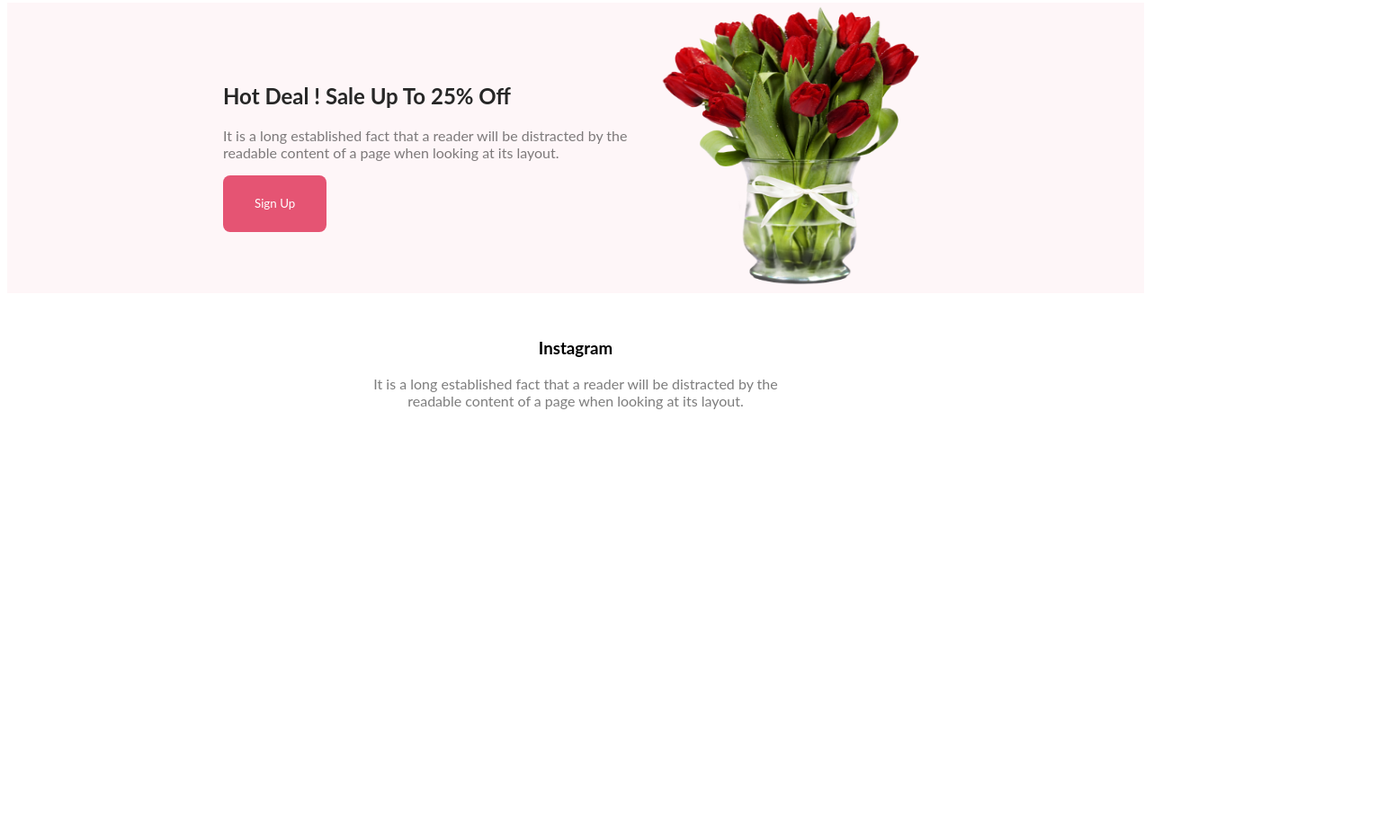
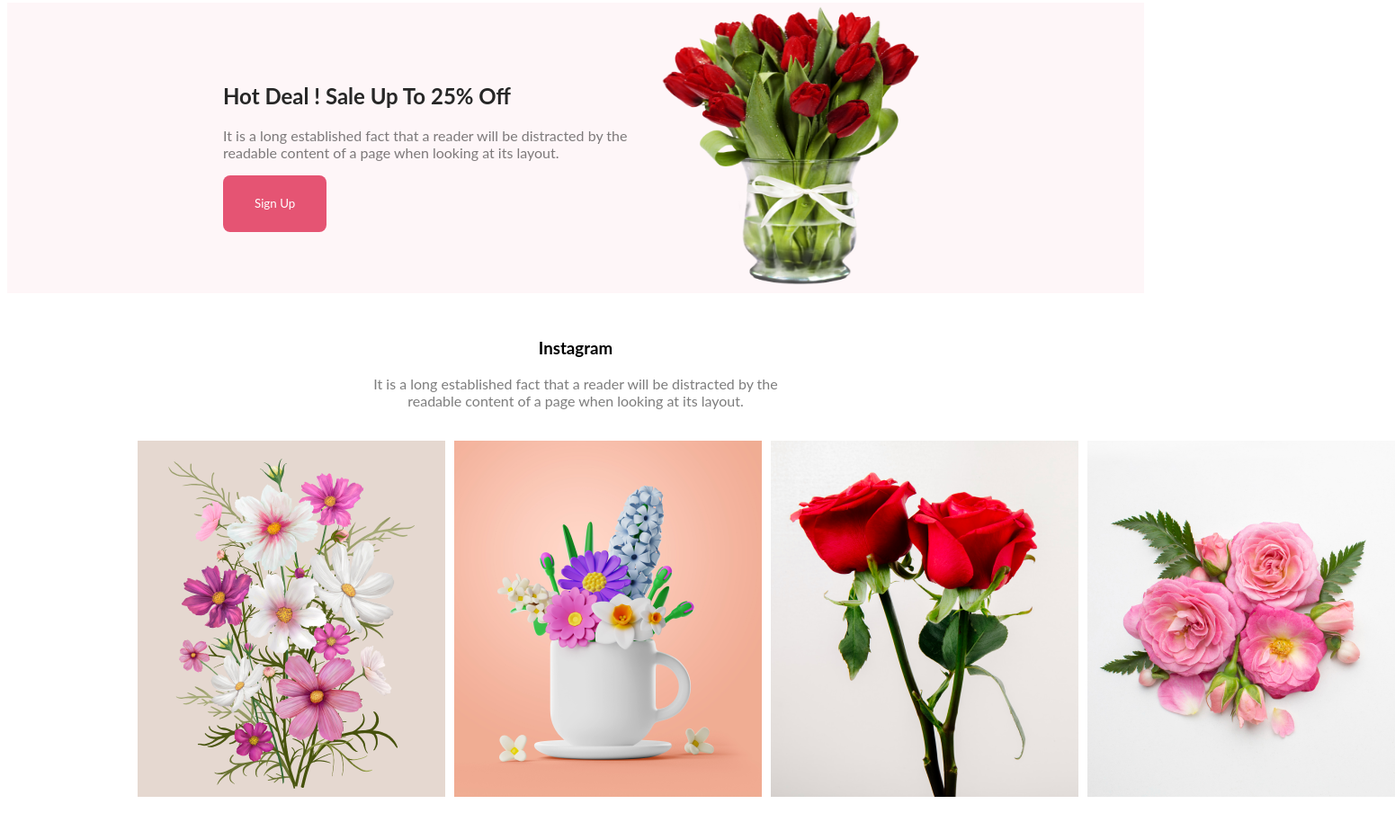
Before and after one commit to masum1438/flowershop, a plain HTML site: page index.html in a window 1280 px wide. Shown: the part 1232-2156 px from the top of the page at 90% size, 1551 px wide, since content can reach past the window. Before the commit the page ends 1717 px from the top, so only its background shows below. Drawn offline with Linux system fonts and the light colour scheme.

Commit message:
added part5-container

```diff
--- a/flower.css
+++ b/flower.css
@@ -128,3 +128,11 @@ background: #E55473;
      height: 320px;
      margin-bottom: 0px;
 }
+.part5{
+    display: flex;
+    align-items: center;
+    margin: 0px 140px 60px 140px;
+}
+.part5-img{
+    margin: 5px;
+}
--- a/index.html
+++ b/index.html
@@ -69,6 +69,16 @@
         <p class="part2-para">It is a long established fact that a reader will be distracted by the readable content of a page when looking at its layout.</p>
         </div>
 </section>
+     <section>
+        <div class="part5-container">
+            <div class="part5">
+                <div class="part5-img"><img src="Flower Asset/Rectangle 4.png" alt=""></div>
+                <div class="part5-img"><img src="Flower Asset/Rectangle 5.png" alt=""></div>
+                <div class="part5-img"><img src="Flower Asset/Rectangle 6.png" alt=""></div>
+                <div class="part5-img"><img src="Flower Asset/Rectangle 3.png" alt=""></div>
+            </div>
+        </div>
+     </section>
 
     </main>
     <footer>
```
Also changed, not shown: Flower Asset/Rectangle 3.png (renamed from Flower Asset/Flower 01.png).
